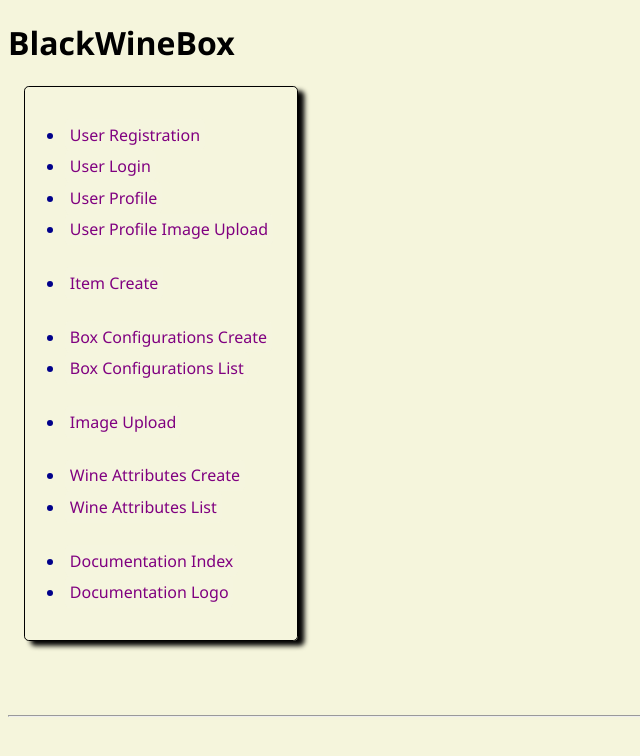
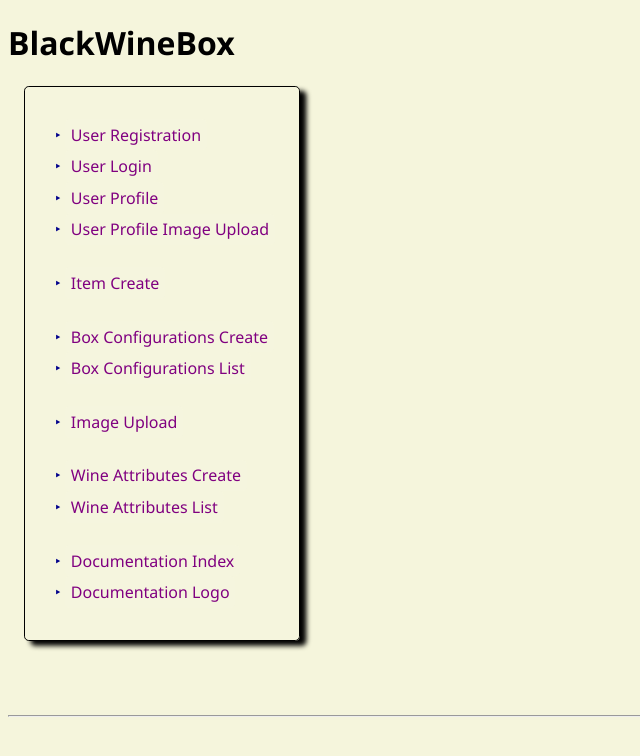
Before and after one commit to Karesz0411/BlackWineBox, a PHP site: page / in a window 1280 px wide. Shown: the top 756 px of the page, without its empty margins (0-640 px from the left). Run offline with PHP 8.4, Linux system fonts and the light colour scheme; data that the repository does not hold is empty; some libraries are stand-ins or nearby versions.

Commit message:
more styling
more styling

```diff
--- a/css/index.css
+++ b/css/index.css
@@ -119,14 +119,21 @@ select, select>option
     margin-top: 0;
     margin-bottom: 0;
     padding: 0.3em;
+    border-left: 0.1em solid transparent;
+    border-right: 0.1em solid transparent;
     border-radius: 0.3em;
     background-color: rgba(245, 245, 220, 0.1);
+    transition: border 0s ease-out;
     transition: background-color 0.2s ease-out;
+    list-style-type: '‣ ';
 }
 
 .list_container>ol li:hover, .list_container>ul li:hover
 {
     background-color: rgb(194, 178, 128, 0.5);
+    border-left: 0.1em solid rgba(0, 0, 0, 0.5);
+    border-right: 0.1em solid rgba(0, 0, 0, 0.5);
+    transition: border 0s ease;
     transition: background-color 0.2s ease;
 }
 
```
